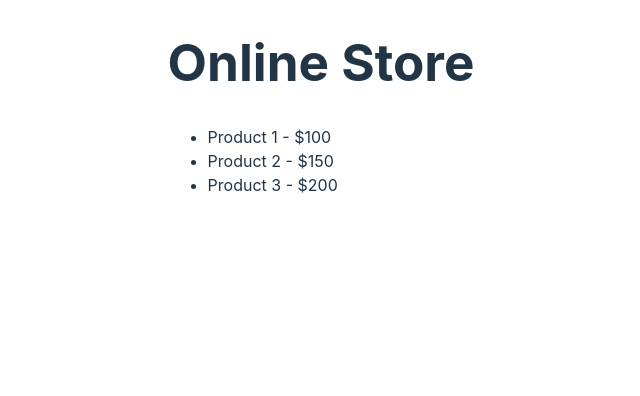
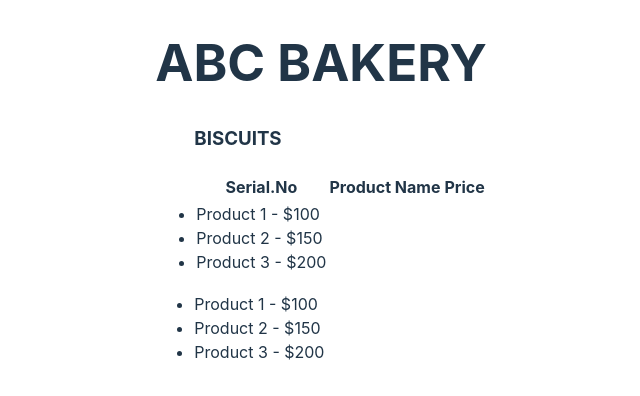
Before and after one commit to MuhammadShariqTanveer/React_Js, a React (Vite) app in the folder assignment1_react/: page / in a window 1280 px wide. Shown: the top 396 px of the page, without its empty margins (319-959 px from the left). Built offline with nearby package versions, Linux system fonts and the light colour scheme.

Commit message:
assignment1

```diff
--- a/assignment1_react/src/App.jsx
+++ b/assignment1_react/src/App.jsx
@@ -7,14 +7,40 @@ const products = [
   // Add more products as needed
 ];
 
+const products2 = [
+  { id: 1, name: 'Product 1', price: 100 },
+  { id: 2, name: 'Product 2', price: 150 },
+  { id: 3, name: 'Product 3', price: 200 },
+  // Add more products as needed
+];
+
 const ProductList = () => {
   return (
     <div>
-      <h1>Online Store</h1>
+      <h1>ABC BAKERY</h1>
       <ul>
+        <h3>BISCUITS</h3>
+        <table>
+          <thead>
+            <tr>
+              <th>Serial.No</th>
+              <th>Product Name</th>
+              <th>Price</th>
+            </tr>
+          </thead>
+
         {products.map((product) => (
           <li key={product.id}>
             {product.name} - ${product.price}
+          </li>
+        ))}
+         </table>
+      </ul>
+      {/* this is comment */}
+      <ul>
+        {products2.map((products2) => (
+          <li key={products2.id}>
+            {products2.name} - ${products2.price}
           </li>
         ))}
       </ul>
--- a/assignment1_react/src/index.css
+++ b/assignment1_react/src/index.css
@@ -33,6 +33,7 @@ body {
 h1 {
   font-size: 3.2em;
   line-height: 1.1;
+  text-align: center;
 }
 
 button {
```
